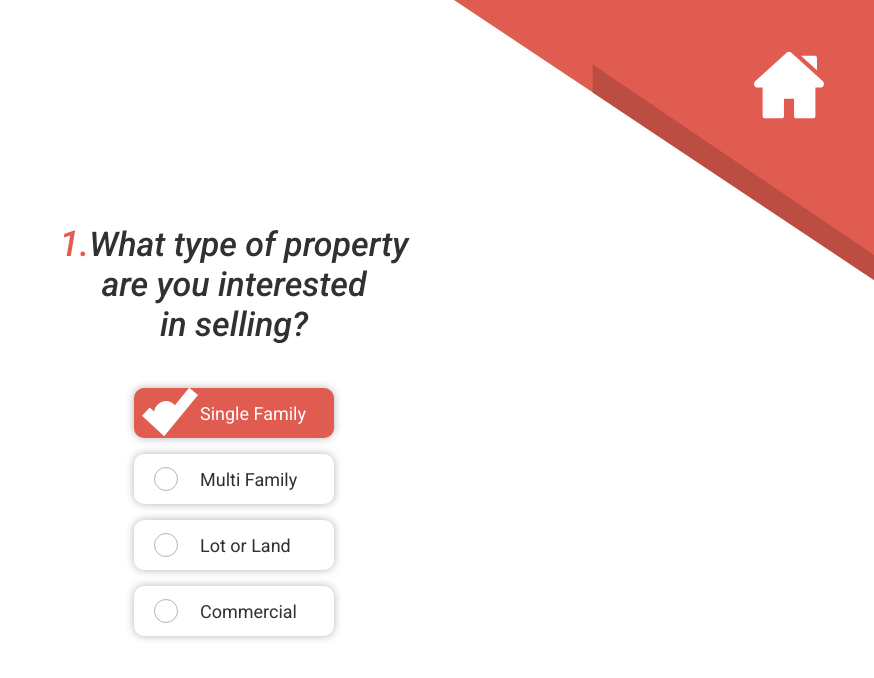
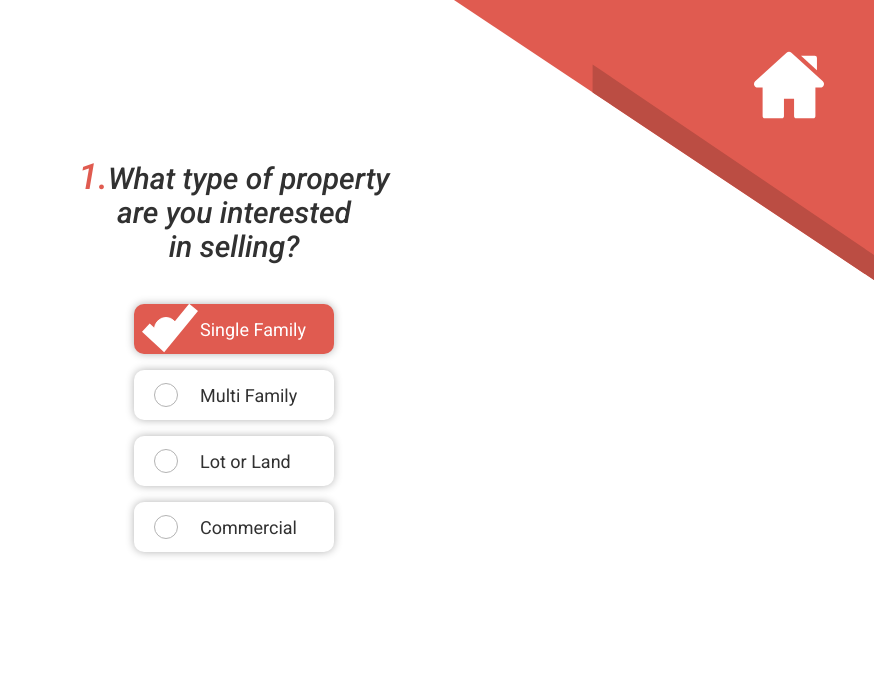
Before and after one commit to snowdamiz/realestate-form, a React (Create React App) app: page / in a window 1280 px wide. Shown: the top 678 px of the page, without its empty margins (406-1280 px from the left). Built offline with nearby package versions, Linux system fonts and the light colour scheme.

Commit message:
btn styles update

```diff
--- a/src/globalStyles.js
+++ b/src/globalStyles.js
@@ -4,30 +4,30 @@ import { fonts, colors, media } from './vars';
 export const Content = styled.section`
     width: 100%;
     // border: 1px solid blue;
-    margin-top: -30px;
+    margin-top: -50px;
     display: flex;
     flex-flow: column nowrap;
     justify-content: flex-start;
     align-items: center;
 
     ${media.tablet} {
-        margin-top: -40px;
+        margin-top: -80px;
     }
 
     ${media.largeTablet} {
-        margin-top: -60px;
+        margin-top: -125px;
     }
 
     ${media.desktop} {
-        margin-top: -90px;
+        margin-top: -150px;
     }
 
     ${media.modern} {
-        margin-top: -120px;
+        // margin-top: -170px;
     }
 
     h1 {
-        font-size: 28px;
+        font-size: 26px;
         color: ${colors.black};
         font-family: ${fonts.primary};
         font-style: italic;
@@ -36,13 +36,13 @@ export const Content = styled.section`
         line-height: 32px;
 
         ${media.tablet} {
-            font-size: 30px;
-            line-height: 36px;
+            font-size: 28px;
+            line-height: 32px;
         }
 
         ${media.largeTablet} {
-            font-size: 34px;
-            line-height: 40px;
+            font-size: 30px;
+            line-height: 34px;
         }
 
         span {
```
